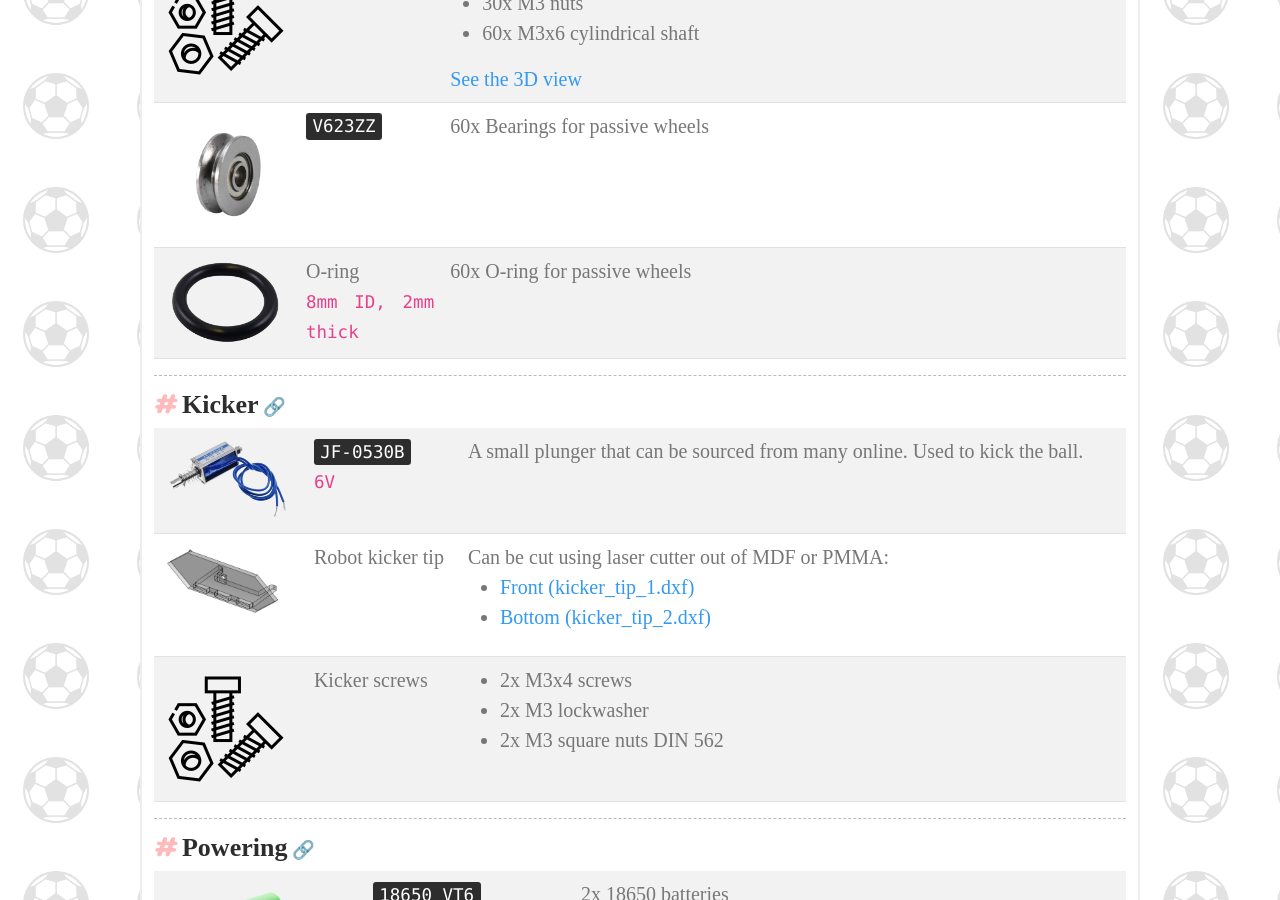
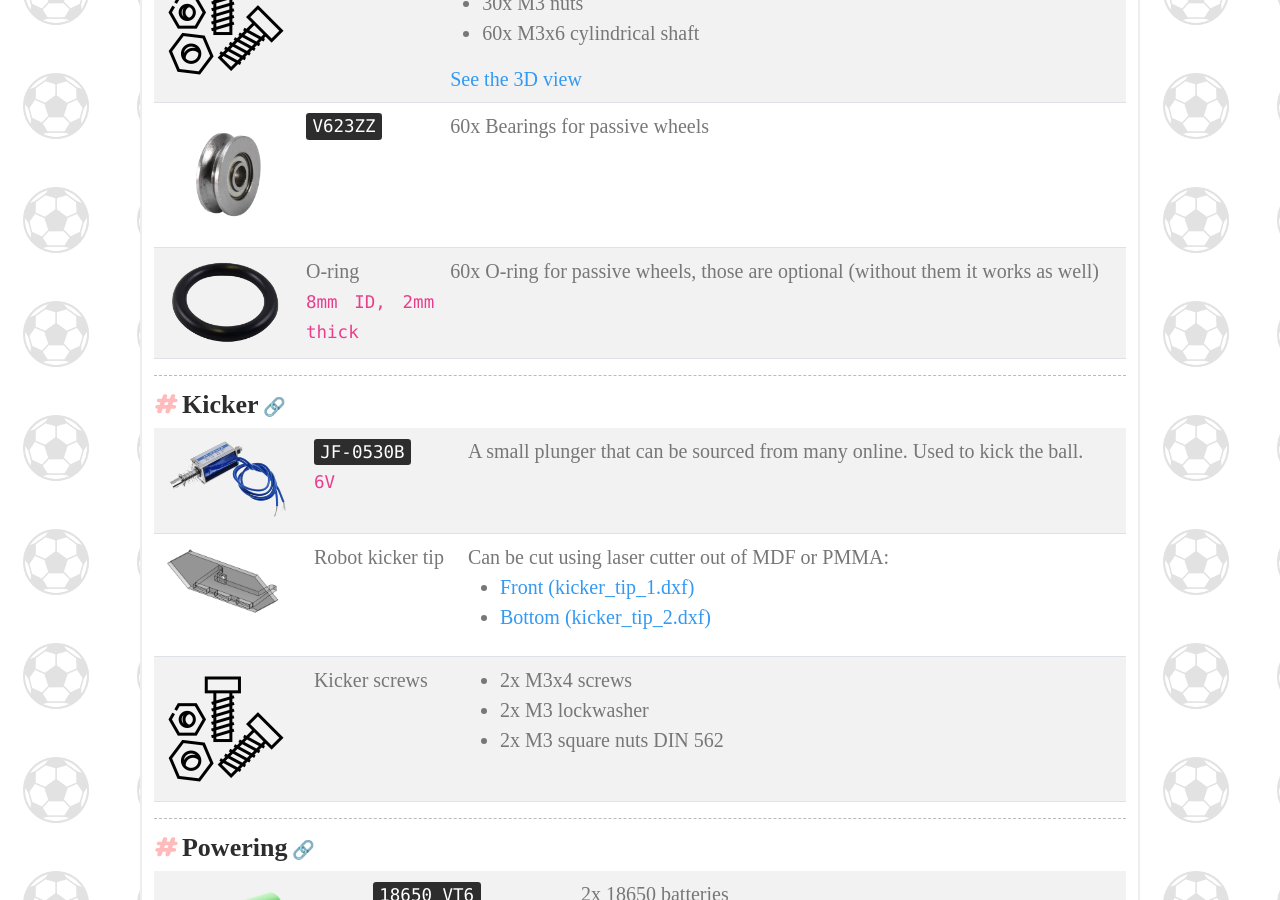
Before and after one commit to robot-soccer-kit/robot-soccer-kit.github.io, a Jekyll site: the page built from hardware-robots.md, in a window 1280 px wide and 900 px high, scrolled down 2232 px. Built offline with Jekyll 4.4.1, drawn with Linux system fonts in a browser that asks for light colours; some web fonts are replaced.

Commit message:
ORings are optional

```diff
--- a/hardware-robots.md
+++ b/hardware-robots.md
@@ -220,7 +220,7 @@ permalink: /hardware-robots
             </code>
         </td>
         <td>
-            60x O-ring for passive wheels
+            60x O-ring for passive wheels, those are optional (without them it works as well)
         </td>
     </tr>
 </table>
```
